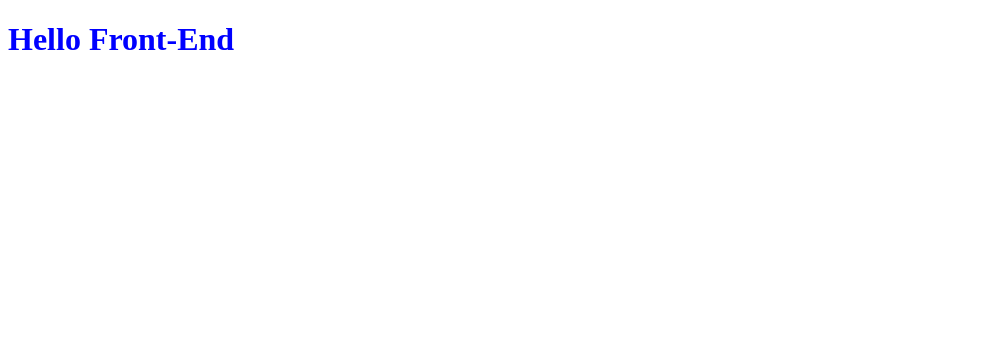
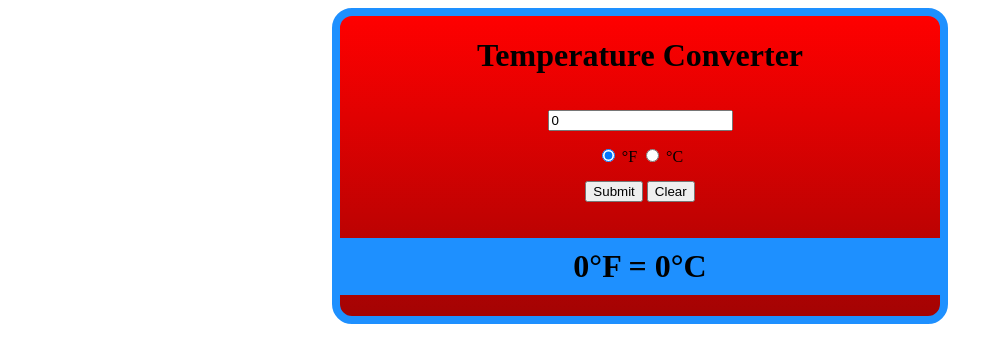
Before and after one commit to tcgilbert/temperature-converter-dom, a website: page index.html in a window 1280 px wide. Shown: the whole page, without its empty margins (0-1003 px from the left). Drawn offline with Linux system fonts and the light colour scheme.

Commit message:
add functioning app without finished css

```diff
--- a/css/style.css
+++ b/css/style.css
@@ -1,3 +1,26 @@
-h1 {
-  color: blue;
+html {
+  color: black;
 }
+
+body {
+  text-align: center;
+  display: flex;
+  justify-content: center;
+}
+
+main {
+  display: flex;
+  flex-direction: column;
+  justify-content: space-between;
+  background: linear-gradient(red, rgb(164, 3, 3));
+  text-align: center;
+  width: 600px;
+  height: 300px;
+  border-radius: 20px;
+  border: solid 8px dodgerblue;
+}
+
+#output {
+  padding: 10px;
+  background-color: dodgerblue;
+}
--- a/index.html
+++ b/index.html
@@ -1,14 +1,32 @@
 <!DOCTYPE html>
 <html lang="en">
-<head>
-  <meta charset="UTF-8">
-  <meta name="viewport" content="width=device-width, initial-scale=1">
-  <link rel="stylesheet" type="text/css" href="css/style.css">
-  <title>Hello Front-End</title>
-</head>
-<body>
-  <h1>Hello Front-End</h1>
+  <head>
+    <meta charset="UTF-8" />
+    <meta name="viewport" content="width=device-width, initial-scale=1" />
+    <link rel="stylesheet" type="text/css" href="css/style.css" />
+    <title>Temp Converter</title>
+  </head>
+  <body>
+    <main>
+      <h1>Temperature Converter</h1>
+      <div>
+        <input type="text" id="user-input" />
+      </div>
 
-  <script type="text/javascript" src="js/script.js"></script>
-</body>
+      <div class="radio">
+        <input type="radio" name="units" id="faren" />
+        <label for="farenheight">&degF</label>
+        <input type="radio" name="units" id="celcius" />
+        <label for="farenheight">&degC</label>
+      </div>
+
+      <div class="btngrp">
+        <button type="submit" id="submit">Submit</button>
+        <button type="reset" id="reset">Clear</button>
+      </div>
+
+      <h1 id="output">0&degF</h1>
+    </main>
+    <script type="text/javascript" src="js/script.js"></script>
+  </body>
 </html>
--- a/js/script.js
+++ b/js/script.js
@@ -1 +1,51 @@
-console.log('Hello, front end');
+//js variables
+let userInput = 0;
+let result = 0;
+//DOM elements
+const submitBtn = document.getElementById("submit");
+const resetBtn = document.getElementById("reset");
+const output = document.getElementById("output");
+const faren = document.getElementById("faren");
+const celcius = document.getElementById("celcius");
+const textField = document.getElementById("user-input");
+//default behavior
+reset();
+
+//event listeners
+submitBtn.addEventListener("click", update);
+resetBtn.addEventListener("click", reset);
+textField.addEventListener("keyup", (event) => {
+  if (event.keyCode === 13) {
+    update();
+  }
+});
+
+//functions
+function update() {
+  userInput = document.getElementById("user-input").value;
+  let converted;
+  if (celcius.checked) {
+    converted = cToF(userInput);
+    output.innerHTML = `${userInput}&degC = ${converted}&degF`;
+  } else {
+    converted = fToC(userInput);
+    output.innerHTML = `${userInput}&degF = ${converted}&degC`;
+  }
+}
+
+function reset() {
+  output.innerHTML = "0&degF = 0&degC";
+  textField.value = "";
+  faren.checked = true;
+  textField.value = "0";
+}
+
+function fToC(input) {
+  let converted = (input - 32) * (5 / 9);
+  return converted.toFixed();
+}
+
+function cToF(input) {
+  let converted = input * (5 / 9) + 32;
+  return converted.toFixed();
+}
```
